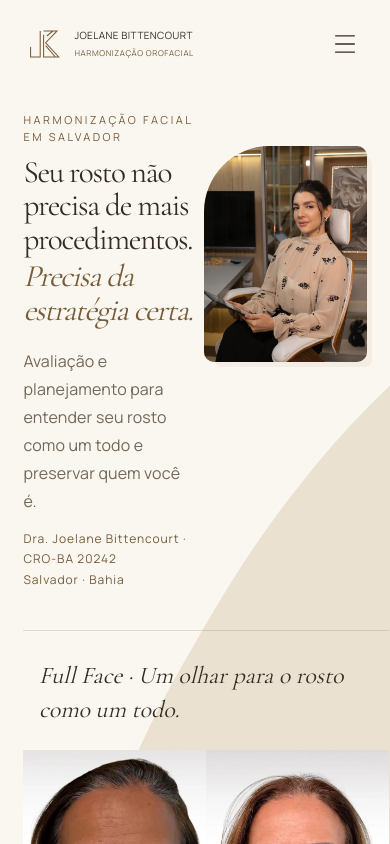
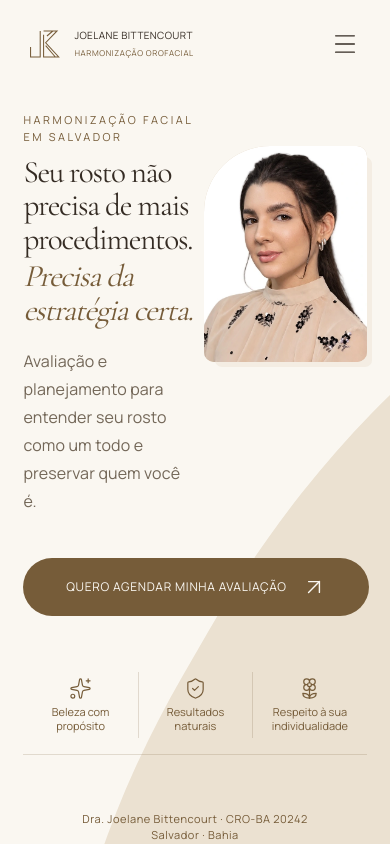
Before and after one commit to brunogbarbosa/dra-joelane-bittencourt, a Next.js app: page / in a window 390 px wide. Shown: the top 844 px of the page. Built offline with nearby package versions, Linux system fonts and the light colour scheme.

Commit message:
Match hero layout to supplied mobile reference

```diff
--- a/app/conversion.css
+++ b/app/conversion.css
@@ -424,13 +424,22 @@
 .conversion-hero .hero-introduction .campaign-subtitle { margin-inline: 0; max-width: 540px; }
 .conversion-hero .hero-doctor { width: 100%; max-width: 540px; aspect-ratio: 4/5; justify-self: end; }
 .conversion-hero .hero-doctor .campaign-silhouette { position: absolute; inset: 0; overflow: hidden; border-radius: 150px 10px 10px 10px; background: #deceb6; box-shadow: 18px 18px 0 -6px #deceb640; }
-.conversion-hero .hero-doctor img { object-fit: cover; object-position: 64% 38%; }
+.conversion-hero .hero-doctor img { object-fit: cover; object-position: 50% 18%; }
 .conversion-hero .hero-case { width: min(100%,1000px); margin-inline: auto; border-top: 1px solid var(--line); padding-top: clamp(28px,3vw,44px); }
 .conversion-hero .hero-case .comparison-title { text-align: left; padding-inline: 0; margin-bottom: 24px; font-size: clamp(23px,2.5vw,34px); }
 .conversion-hero .hero-case .hero-voice { max-width: 850px; margin: 28px auto 0; padding: 0 0 0 24px; border-left: 1px solid var(--rose); }
 .conversion-hero .hero-case .hero-voice blockquote { font-size: clamp(22px,2.1vw,28px); line-height: 1.45; }
 .conversion-hero .hero-case .review-source { text-decoration: none; font-size: 13px; }
 .conversion-hero .hero-case .hero-result-note { padding-inline: 0; }
+.conversion-hero .hero-contact-inline { width: min(100%, 430px); margin: 28px 0 0; align-items: stretch; }
+.conversion-hero .hero-contact-inline .hero-booking { width: 100%; min-height: 58px; padding: 17px 24px; justify-content: center; }
+.conversion-hero .hero-contact-inline .hero-booking>span { font-size: 14px; line-height: 1.2; letter-spacing: .09em; }
+.conversion-hero .hero-pillars { display: grid; grid-template-columns: repeat(3,1fr); width: min(100%, 940px); margin: 4px auto 0; border-bottom: 1px solid var(--line); padding: 14px 0 22px; }
+.conversion-hero .hero-pillars>div { display: flex; align-items: center; justify-content: center; gap: 12px; min-height: 58px; color: var(--rose-deep); text-align: left; }
+.conversion-hero .hero-pillars>div+div { border-left: 1px solid var(--line); }
+.conversion-hero .hero-pillars svg { width: 28px; height: 28px; stroke-width: 1.25; flex: none; }
+.conversion-hero .hero-pillars span { font-size: 13px; line-height: 1.35; }
+.conversion-hero>.campaign-inner>.hero-credentials { text-align: center; margin: 20px auto 0; font-size: 13px; line-height: 1.7; letter-spacing: .08em; color: var(--rose-deep); }
 .care-chapter .care-photo { aspect-ratio: 492/876; border-radius: 56px 6px 6px 6px; }
 .care-chapter .care-photo img { object-fit: contain; object-position: center; }
 @media(max-width:1100px) {
@@ -451,5 +460,13 @@
  .conversion-hero .hero-case .hero-voice { padding-left: 16px; margin-top: 22px; }
  .conversion-hero .hero-case .hero-voice blockquote { font-size: 21px; }
  .conversion-hero .hero-case .comparison-title { font-size: 24px; }
+ .conversion-hero .hero-contact-inline { width: calc(100vw - 44px); max-width: none; margin-top: 22px; }
+ .conversion-hero .hero-contact-inline .hero-booking { min-height: 56px; padding: 16px 12px; }
+ .conversion-hero .hero-contact-inline .hero-booking>span { font-size: 12px; letter-spacing: .06em; white-space: nowrap; }
+ .conversion-hero .hero-pillars { width: 100%; margin-top: 4px; padding: 12px 0 16px; }
+ .conversion-hero .hero-pillars>div { flex-direction: column; gap: 5px; min-height: 66px; text-align: center; }
+ .conversion-hero .hero-pillars svg { width: 23px; height: 23px; }
+ .conversion-hero .hero-pillars span { font-size: 11px; line-height: 1.25; }
+ .conversion-hero>.campaign-inner>.hero-credentials { margin-top: 16px; font-size: 11px; line-height: 1.5; letter-spacing: .05em; }
  .care-chapter .care-photo { max-width: 330px; }
 }
--- a/components/campaign-hero.tsx
+++ b/components/campaign-hero.tsx
@@ -5,8 +5,8 @@ import { CasePhotos } from './case-photos';
 import { heroCase } from '@/data/cases';
 import { AppointmentLink } from './appointment-link';
 import { heroVoice } from '@/data/conversion';
-import { appointmentUrl, site } from '@/data/site';
-import { Phone } from 'lucide-react';
+import { site } from '@/data/site';
+import { Flower2, ShieldCheck, Sparkles } from 'lucide-react';
 import { useId } from 'react';
 import { useCampaignMotion } from './use-campaign-motion';
 
@@ -43,22 +43,26 @@ export function CampaignHero() {
         <p className="campaign-kicker">HARMONIZAÇÃO FACIAL EM SALVADOR</p>
         <h1 id="campaign-title"><span className="campaign-title-line"><span>Seu rosto não precisa de mais procedimentos.</span></span><span className="campaign-title-line"><em>Precisa da estratégia certa.</em></span></h1>
         <p className="campaign-subtitle">Avaliação e planejamento para entender seu rosto como um todo e preservar quem você é.</p>
-        <p className="hero-credentials">Dra. Joelane Bittencourt · CRO-BA 20242<br/>Salvador · Bahia</p>
+        <div className="campaign-action hero-contact hero-contact-inline">
+          <AppointmentLink id="hero-whatsapp" className="hero-booking"><span>QUERO AGENDAR MINHA AVALIAÇÃO</span></AppointmentLink>
+        </div>
       </div>
       <figure className="campaign-portrait hero-doctor"><div className="campaign-silhouette">
         <Image src={site.images.hero} alt="Dra. Joelane Bittencourt em seu consultório" fill preload sizes="(max-width:700px) 88vw, 44vw"/>
       </div></figure>
       </div>
+      <div className="hero-pillars" aria-label="Compromissos da Dra. Joelane">
+        <div><Sparkles aria-hidden="true"/><span>Beleza com<br/>propósito</span></div>
+        <div><ShieldCheck aria-hidden="true"/><span>Resultados<br/>naturais</span></div>
+        <div><Flower2 aria-hidden="true"/><span>Respeito à sua<br/>individualidade</span></div>
+      </div>
+      <p className="hero-credentials">Dra. Joelane Bittencourt · CRO-BA 20242<br/>Salvador · Bahia</p>
       <div className="hero-case">
         <p className="comparison-title">Full Face · Um olhar para o rosto como um todo.</p>
         <CasePhotos record={heroCase}/>
         <div className="hero-voice"><blockquote>“{heroVoice.quote}”</blockquote><span className="review-source">{heroVoice.name} · Depoimento compartilhado no Instagram</span></div>
         <p className="hero-result-note">Resultados individuais. Fotografias fornecidas pela profissional.</p>
       </div>
-      <div className="campaign-action hero-contact">
-        <AppointmentLink id="hero-whatsapp" className="hero-booking"><span>QUERO AGENDAR</span><span>MINHA AVALIAÇÃO</span></AppointmentLink>
-        <a className="hero-phone" href={appointmentUrl} target="_blank" rel="noopener noreferrer" data-cta="hero-phone-whatsapp" aria-label={`Agendar pelo WhatsApp: ${site.phone}`}><Phone size={23} aria-hidden="true"/><span>{site.phone.replace('+55 ', '')}</span></a>
-      </div>
       <SmileSeal/>
     </div>
   </section>;
--- a/data/site.ts
+++ b/data/site.ts
@@ -10,7 +10,7 @@ export const site = {
   instagram: 'https://www.instagram.com/drajoelanebittencourt/', instagramHandle: '@drajoelanebittencourt',
   philosophy: ['NATURALIDADE', 'ANTES DE', 'EXCESSOS.'],
   colors: { paper: '#faf7f1', ink: '#352c24', taupe: '#765c39', champagne: '#deceb6', dark: '#30271f' },
-  images: { hero: '/images/joelane-retrato-ensaio.webp', presentation: '/images/joelane-apresentacao-estudio.webp', about: '/images/joelane-cuidado-paciente.webp', evaluation: '/images/joelane-avaliacao-detalhes.webp', beauty: '/images/joelane-cuidado.webp' },
+  images: { hero: '/images/joelane-hero-rosto.webp', presentation: '/images/joelane-apresentacao-estudio.webp', about: '/images/joelane-cuidado-paciente.webp', evaluation: '/images/joelane-avaliacao-detalhes.webp', beauty: '/images/joelane-cuidado.webp' },
   procedures: [] as Procedure[], office: [] as { src: string; alt: string }[], testimonials: [] as Testimonial[],
   results: { enabled: true, items: [
     { image: '/images/resultado-01.webp', label: 'Harmonia do perfil', alt: 'Registro 01 de antes e depois fornecido pela Dra. Joelane Bittencourt: harmonia do perfil', orientation: 'horizontal', beforeShare: 0.4883177570093458, comparisonRatio: 0.39285714285714285 },
```
Also changed, not shown: public/images/joelane-hero-rosto.webp (added).
